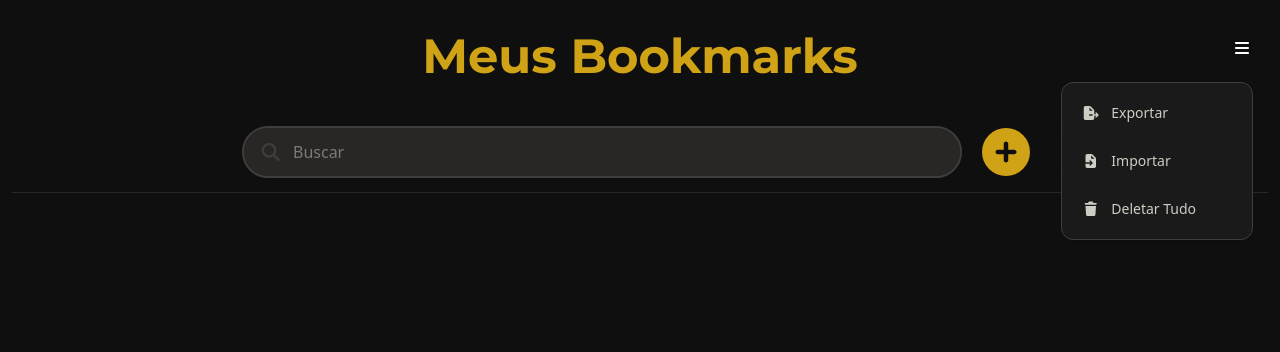
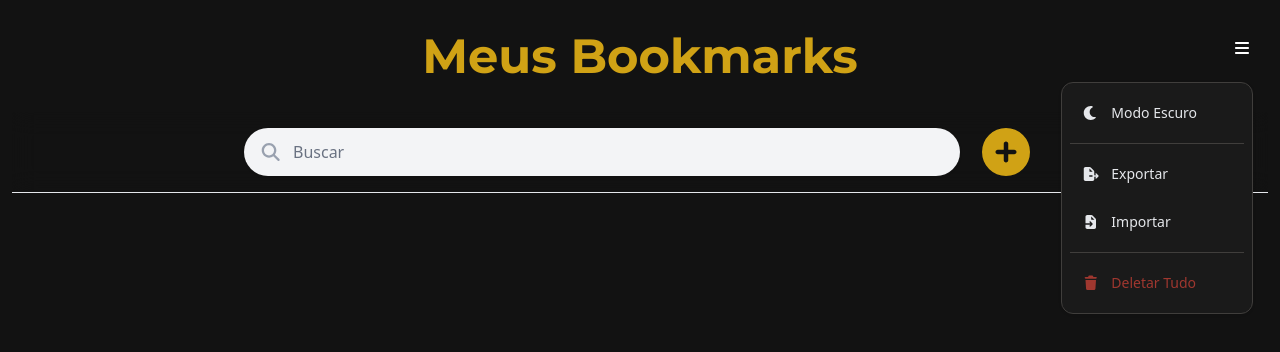
Before and after one commit to muginito/my-bookmarks-site, a React (Vite) app: page / in a window 1280 px wide. Both pictures are taken after a click on the button 1242 px from the left and 48 px from the top of the page. Shown: the top 352 px of the page. Built offline with nearby package versions, Linux system fonts and the light colour scheme.

Commit message:
feat: sistema de tema (não finalizado)

```diff
--- a/index.html
+++ b/index.html
@@ -4,11 +4,26 @@
     <meta charset="UTF-8" />
     <link rel="icon" type="image/svg+xml" href="/bookmark.svg" />
     <meta name="viewport" content="width=device-width, initial-scale=1.0" />
-    <title>Meus Bookmarks</title>
-    <script type="module" src="src/main.jsx" defer></script>
+    <title>My Bookmarks</title>
+
+    <script>
+      ;(function () {
+        const theme = localStorage.getItem("theme") || "auto"
+        const prefersDark = window.matchMedia("(prefers-color-scheme: dark)").matches
+        const isDark = theme === "dark" || (theme === "auto" && prefersDark)
+
+        if (isDark) {
+          document.documentElement.classList.add("dark")
+        } else {
+          document.documentElement.classList.remove("dark")
+        }
+      })()
+    </script>
   </head>
-
-  <body class="bg-dark-bg text-dark-tx antialiased">
+  <body
+    class="antialiased"
+  >
     <div id="root"></div>
+    <script type="module" src="/src/main.jsx"></script>
   </body>
 </html>
--- a/src/App.jsx
+++ b/src/App.jsx
@@ -133,33 +133,43 @@ function App() {
         </div>
       </div>
 
-      <div className="top-0 z-1 sticky backdrop-blur-md border-dark-ui border-b w-full">
-        {/* Barra de busca */}
+      {/* Ajuste na Barra de Busca para suportar os dois temas */}
+      <div
+        className="top-0 z-1 sticky backdrop-blur-md border-gray-200 dark:border-dark-ui border-b
+          w-full transition-colors duration-300"
+      >
         <div className="flex justify-center gap-4 mx-auto py-4 w-full max-w-4xl">
           <search
-            className="flex items-center gap-3 bg-dark-ui px-4 py-2 md:py-3 rounded-full outline-2
-              outline-dark-ui-3 hover:outline-yellow-400 w-[80%] duration-150 ease"
+            className="flex items-center gap-3 bg-gray-100 dark:bg-dark-ui px-4 py-2 md:py-3
+              rounded-full outline-2 outline-transparent hover:outline-yellow-400 w-[80%]
+              duration-150 ease transition-all shadow-sm dark:shadow-none"
           >
-            <FontAwesomeIcon icon={faSearch} className="text-dark-ui-3 text-base md:text-lg" />
+            <FontAwesomeIcon
+              icon={faSearch}
+              className="text-gray-400 dark:text-dark-ui-3 text-base md:text-lg"
+            />
             <input
-              className="bg-transparent outline-none w-full"
+              className="bg-transparent outline-none w-full text-gray-900 dark:text-white
+                placeholder-gray-500"
               id="search"
               type="search"
               placeholder="Buscar"
               onChange={(e) => setSearch(e.target.value)}
             />
           </search>
+
           <AnimatedButton
             className="hidden 2xl:block active:inset-shadow-sm active:inset-shadow-yellow-700
-              bg-dark-ye hover:bg-yellow-300 px-5 rounded-4xl w-fit h-min-full font-bold
-              text-dark-bg-2 text-sm md:text-base whitespace-nowrap cursor-pointer"
+              bg-yellow-400 hover:bg-yellow-300 px-5 rounded-4xl w-fit h-min-full font-bold
+              text-black text-sm md:text-base whitespace-nowrap cursor-pointer transition-colors"
             onClick={() => navigate("/?form=new")}
           >
             Novo Bookmark
           </AnimatedButton>
+
           <AnimatedButton
-            className="hidden 2xl:hidden sm:block text-dark-bg-2 text-4xl sm:text-5xl
-              whitespace-nowrap cursor-pointer"
+            className="hidden 2xl:hidden sm:block text-4xl sm:text-5xl whitespace-nowrap
+              cursor-pointer"
             onClick={() => navigate("/?form=new")}
             aria-label="Novo bookmark"
           >
--- a/src/components/BookmarkItem.jsx
+++ b/src/components/BookmarkItem.jsx
@@ -34,8 +34,10 @@ export default function BookmarkItem({
   return (
     <motion.div
       whileHover={{ scale: 1.05 }}
-      className="relative bg-linear-to-br from-dark-bg-2 to-dark-bg shadow p-6 border-2
-        border-dark-ui-2 rounded-2xl w-xs sm:w-sm md:w-lg max-w-xl min-h-80"
+      // Ajuste de cores dinâmicas para o Card
+      className="relative bg-white dark:bg-[#1a1a1a] shadow-md dark:shadow-none p-6 border-2
+        border-gray-200 dark:border-dark-ui-2 rounded-2xl w-xs sm:w-sm md:w-lg max-w-xl min-h-80
+        transition-all duration-300"
       onClick={handleCardClick}
     >
       <div className="flex justify-between items-start mb-1">
@@ -46,17 +48,20 @@ export default function BookmarkItem({
               href={url}
               target="_blank"
               rel="noopener noreferrer"
-              className="inline-block w-fit text-blue-400 hover:underline underline-offset-4
-                cursor-pointer"
+              className="inline-block w-fit text-blue-600 dark:text-blue-400 hover:underline
+                underline-offset-4 cursor-pointer"
               onClick={(e) => e.stopPropagation()}
             >
               {title}
             </motion.a>
           ) : (
-            <h2 className="inline text-dark-ye">{title}</h2>
+            <h2 className="inline text-yellow-600 dark:text-dark-ye">{title}</h2>
           )}
           {year && (
-            <span className="invisible sm:visible w-fit text-dark-tx-2 text-base md:text-lg">
+            <span
+              className="invisible sm:visible w-fit text-gray-500 dark:text-dark-tx-2 text-base
+                md:text-lg"
+            >
               ({year})
             </span>
           )}
@@ -65,7 +70,8 @@ export default function BookmarkItem({
         <AnimatedButton aria-label="Deletar bookmark">
           <FontAwesomeIcon
             icon={faTrashCan}
-            className="text-dark-ui-3 hover:text-red-600 text-lg md:text-xl cursor-pointer"
+            className="text-gray-400 dark:text-dark-ui-3 hover:text-red-600 text-lg md:text-xl
+              cursor-pointer transition-colors"
             onClick={(e) => {
               e.stopPropagation()
               onDelete(bookmark.id)
@@ -73,10 +79,23 @@ export default function BookmarkItem({
           />
         </AnimatedButton>
       </div>
-      {author && <span className="w-fit text-dark-tx-2 text-sm md:text-base">{author}</span>}
-      <p className="my-8 text-dark-tx text-sm md:text-base whitespace-pre-wrap">{description}</p>
-      {/* dia de mês de ano */}
-      <span className="right-6 bottom-6 absolute text-dark-tx-3 text-xs md:text-sm">
+
+      {author && (
+        <span className="w-fit text-gray-600 dark:text-dark-tx-2 text-sm md:text-base font-medium">
+          {author}
+        </span>
+      )}
+
+      <p
+        className="my-8 text-gray-800 dark:text-dark-tx text-sm md:text-base whitespace-pre-wrap
+          leading-relaxed"
+      >
+        {description}
+      </p>
+
+      <span
+        className="right-6 bottom-6 absolute text-gray-400 dark:text-dark-tx-3 text-xs md:text-sm"
+      >
         {createdDate}
       </span>
     </motion.div>
--- a/src/components/DropDown.jsx
+++ b/src/components/DropDown.jsx
@@ -1,12 +1,25 @@
-import { faBars, faFileExport, faFileImport, faTrash } from "@fortawesome/free-solid-svg-icons"
+import {
+  faBars,
+  faFileExport,
+  faFileImport,
+  faTrash,
+  faMoon,
+  faSun,
+  faDisplay,
+} from "@fortawesome/free-solid-svg-icons"
 import { FontAwesomeIcon } from "@fortawesome/react-fontawesome"
 import { motion, stagger } from "framer-motion"
 import { useState, useEffect } from "react"
 import { useNavigate } from "react-router"
+import { useTheme } from "../hooks/useTheme"
 
 export default function DropDown({ onExport, onImport }) {
   const [open, setOpen] = useState(false)
   const navigate = useNavigate()
+
+  const { theme, toggleTheme } = useTheme()
+  const themeIcon = theme === "dark" ? faMoon : theme === "light" ? faSun : faDisplay
+  const themeText = theme === "dark" ? "Modo Escuro" : theme === "light" ? "Modo Claro" : "Sistema"
 
   useEffect(() => {
     function handleClickOutside(event) {
@@ -61,10 +74,30 @@ export default function DropDown({ onExport, onImport }) {
         animate={open ? "open" : "closed"}
         transition={{ duration: 0.2 }}
         className="top-10 right-1/5 z-50 absolute flex flex-col sm:gap-1 bg-[#1a1a1a] shadow p-2
-          border border-dark-ui-3 rounded-xl w-fit md:w-48 text-sm"
+          border border-dark-ui-3 rounded-xl w-fit md:w-48 text-sm text-gray-200"
       >
+
+        {/* opção de tema*/}
         <motion.li variants={item}>
-          {/* Opção de export */}
+          <button
+            onClick={() => {
+              toggleTheme();
+              // Deixamos sem o setOpen(false) de propósito para
+              // o usuário poder clicar várias vezes e ver as 3 opções de tema
+            }}
+            className="flex items-center gap-3 hover:bg-dark-ui-3 p-2 md:p-3 rounded-lg outline-none
+              w-full hover:text-white text-left transition-all cursor-pointer"
+          >
+            <FontAwesomeIcon icon={themeIcon} className="w-5" />
+            <span className="font-medium text-sm">{themeText}</span>
+          </button>
+        </motion.li>
+
+        {/* linha divisoria */}
+        <div className="h-px bg-dark-ui-3 w-full my-1"></div>
+
+        {/*Opção de Exportar*/}
+        <motion.li variants={item}>
           <button
             onClick={() => {
               if (onExport) onExport()
@@ -78,7 +111,7 @@ export default function DropDown({ onExport, onImport }) {
           </button>
         </motion.li>
 
-        {/*opção de import*/}
+        {/* Opção de Importar */}
         <motion.li variants={item}>
           <input
             type="file"
@@ -93,15 +126,18 @@ export default function DropDown({ onExport, onImport }) {
           <label
             htmlFor="importFile"
             className="flex items-center gap-3 hover:bg-dark-ui-3 p-2 md:p-3 rounded-lg outline-none
-              w-full hover:text-white text-left transition-all cursor-pointer"
+              w-full hover:text-white text-left transition-all cursor-pointer m-0"
           >
             <FontAwesomeIcon icon={faFileImport} className="w-5" />
             <span className="font-medium text-sm">Importar</span>
           </label>
         </motion.li>
 
+        {/* Linha divisória */}
+        <div className="h-px bg-dark-ui-3 w-full my-1"></div>
+
+        {/* Opção de Deletar tudo */}
         <motion.li variants={item}>
-          {/* Opção de Deletar Tudo */}
           <button
             onClick={() => {
               navigate(`/?delete=all`)
@@ -110,8 +146,8 @@ export default function DropDown({ onExport, onImport }) {
             className="flex items-center gap-3 hover:bg-red-500/10 p-2 md:p-3 rounded-lg
               outline-none w-full hover:text-red-500 text-left transition-all cursor-pointer"
           >
-            <FontAwesomeIcon icon={faTrash} className="w-5" />
-            <span className="font-medium text-sm text-nowrap">Deletar Tudo</span>
+            <FontAwesomeIcon icon={faTrash} className="w-5 text-red-500/80 group-hover:text-red-500" />
+            <span className="font-medium text-sm text-nowrap text-red-500/80 group-hover:text-red-500">Deletar Tudo</span>
           </button>
         </motion.li>
       </motion.ul>
--- /dev/null
+++ b/src/hooks/useTheme.js
@@ -0,0 +1,31 @@
+import { useEffect, useState } from "react"
+
+const themes = ["light", "dark"]
+
+export function useTheme() {
+  const [theme, setTheme] = useState("dark")
+
+  useEffect(() => {
+    const saved = localStorage.getItem("theme")
+    if (saved && themes.includes(saved)) setTheme(saved)
+  }, [])
+
+  useEffect(() => {
+    const html = document.documentElement
+
+    if (theme === "dark") {
+      html.classList.add("dark")
+    } else {
+      html.classList.remove("dark")
+    }
+
+    localStorage.setItem("theme", theme)
+  }, [theme])
+
+  function toggleTheme() {
+    const next = theme === "light" ? "dark" : "light"
+    setTheme(next)
+  }
+
+  return { theme, toggleTheme }
+}
--- a/src/styles/styles.css
+++ b/src/styles/styles.css
@@ -1,9 +1,16 @@
 @import url("https://fonts.googleapis.com/css2?family=Montserrat:wght@100..900&family=Inter:ital,opsz,wght@0,14..32,100..900;1,14..32,100..900&display=swap");
 @import "tailwindcss";
+@custom-variant dark (&:where(.dark, .dark *));
 
 @theme {
   /* --font-inter: "Inter", sans-serif; */
   --font-heading: "Montserrat", sans-serif;
+}
+
+@layer base {
+  .dark {
+    color-scheme: dark;
+  }
 }
 
 html {
@@ -36,3 +43,14 @@ html {
 ::-webkit-scrollbar-thumb:hover {
   background: var(--color-yellow-400);
 }
+
+body {
+  background-color: #ffffff;
+  color: #1a1a1a;
+  transition: background-color 0.3s ease, color 0.3s ease;
+}
+
+html.dark body {
+  background-color: #121212;
+  color: #f3f4f6;
+}
--- a/tailwind.config.js
+++ b/tailwind.config.js
@@ -0,0 +1,16 @@
+/** @type {import('tailwindcss').Config} */
+export default {
+  // A MÁGICA ACONTECE AQUI:
+  darkMode: 'class',
+
+  content: [
+    "./index.html",
+    "./src/**/*.{js,ts,jsx,tsx}",
+  ],
+  theme: {
+    extend: {
+      // (aqui ficam as cores da paleta que criamos)
+    },
+  },
+  plugins: [],
+}
```
